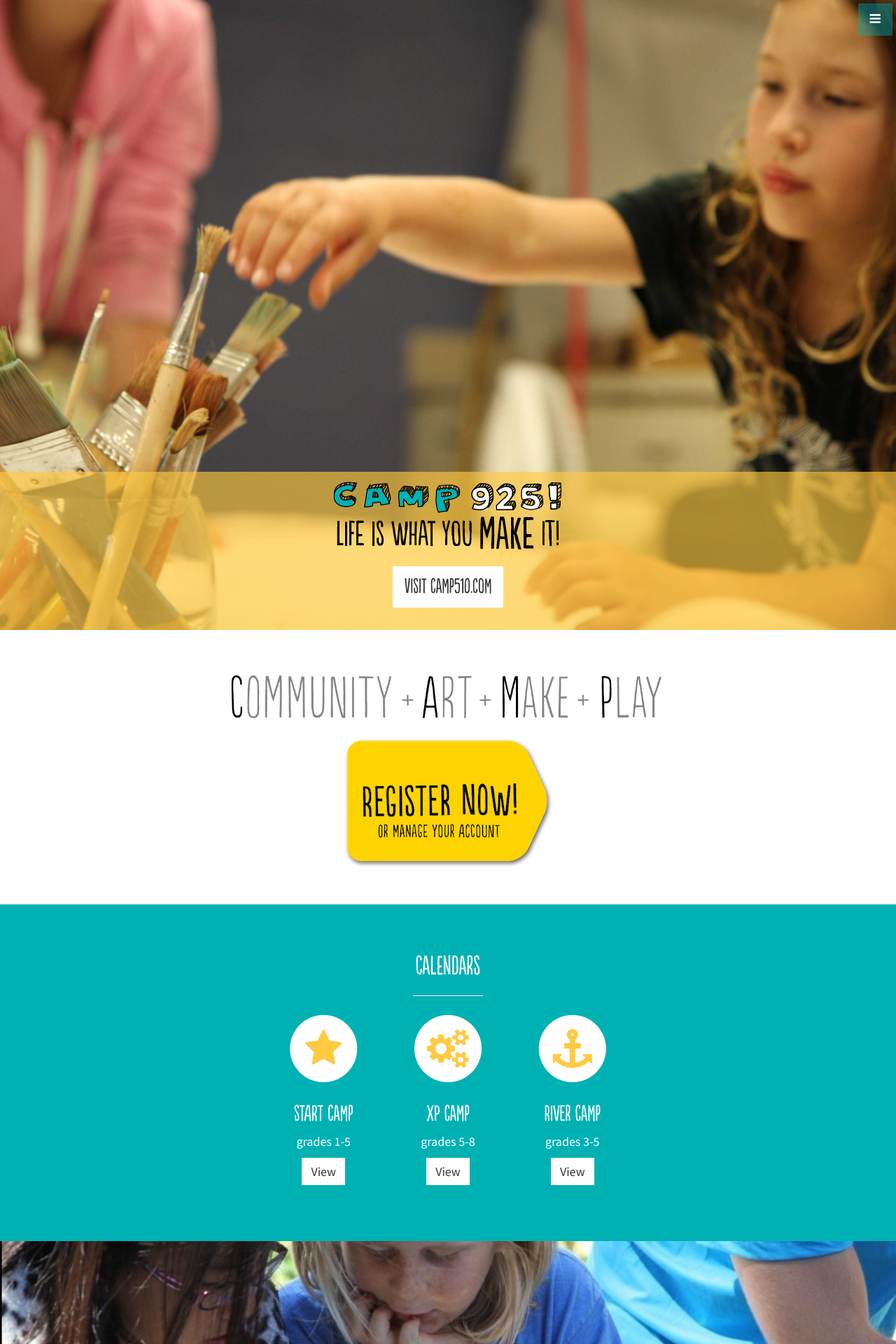
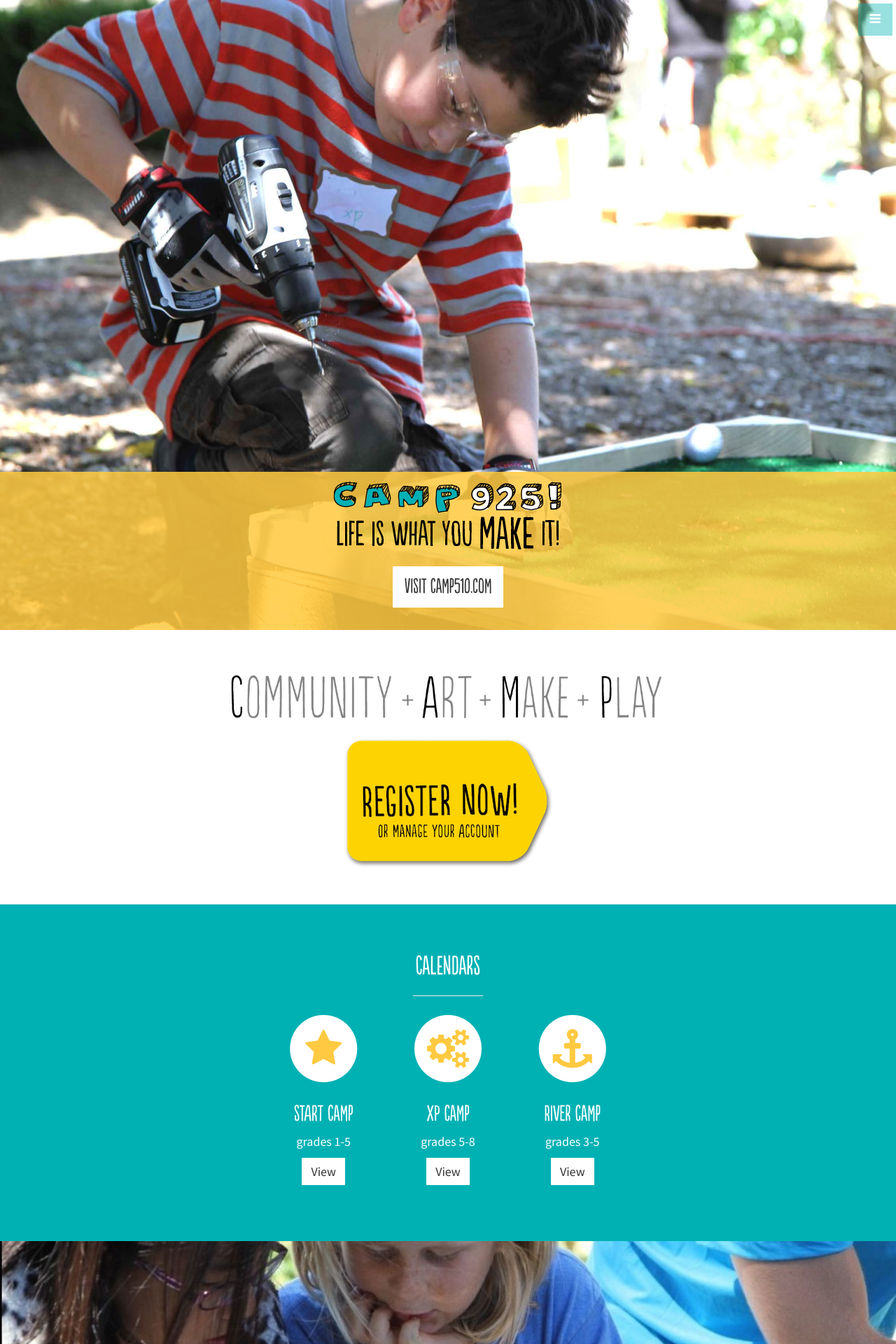
Before and after one commit to camp925/camp925.github.io, a Jekyll site: the page built from index.html, in a window 1280 px wide. Shown: the top 1920 px of the page at 70% size. Built offline with Jekyll 4.4.1, drawn with Linux system fonts in a browser that asks for light colours.

Commit message:
new header image

```diff
--- a/css/styles.css
+++ b/css/styles.css
@@ -238,7 +238,7 @@
     position: relative;
     width: 100%;
     height: 100vh;
-    background: url(../img/925_home_eden.jpg) no-repeat center center scroll;
+    background: url(../img/Elan_frontpage.jpg) no-repeat center center scroll;
     -webkit-background-size: cover;
     -moz-background-size: cover;
     background-size: cover;
@@ -246,7 +246,7 @@
 }
 
 .logo {
-    background-color: rgba(255,202,65,.64);
+    background-color: rgba(255,202,65,.86);
     padding: 12px;
 }
 
```
Also changed, not shown: img/Elan_frontpage.jpg (added).
